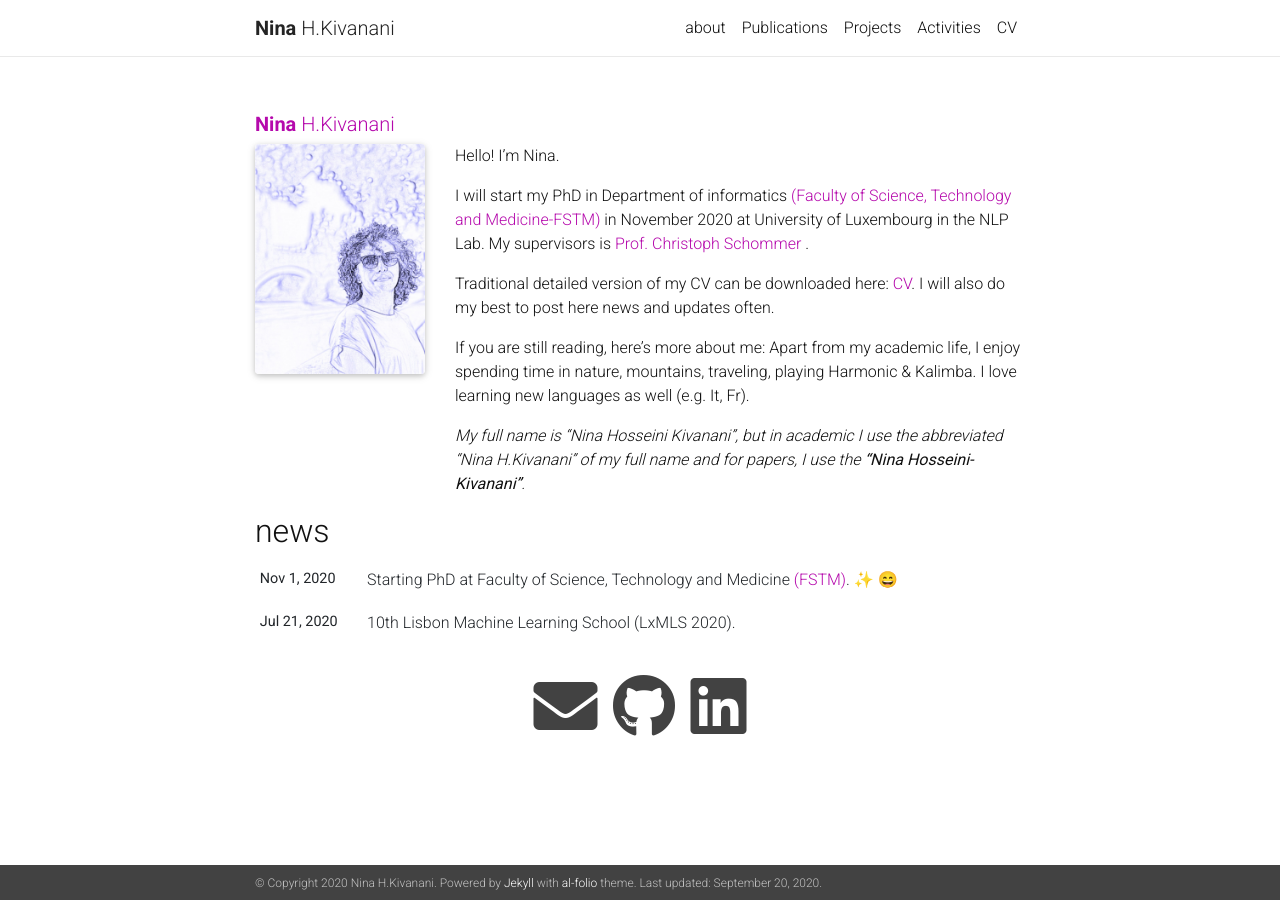
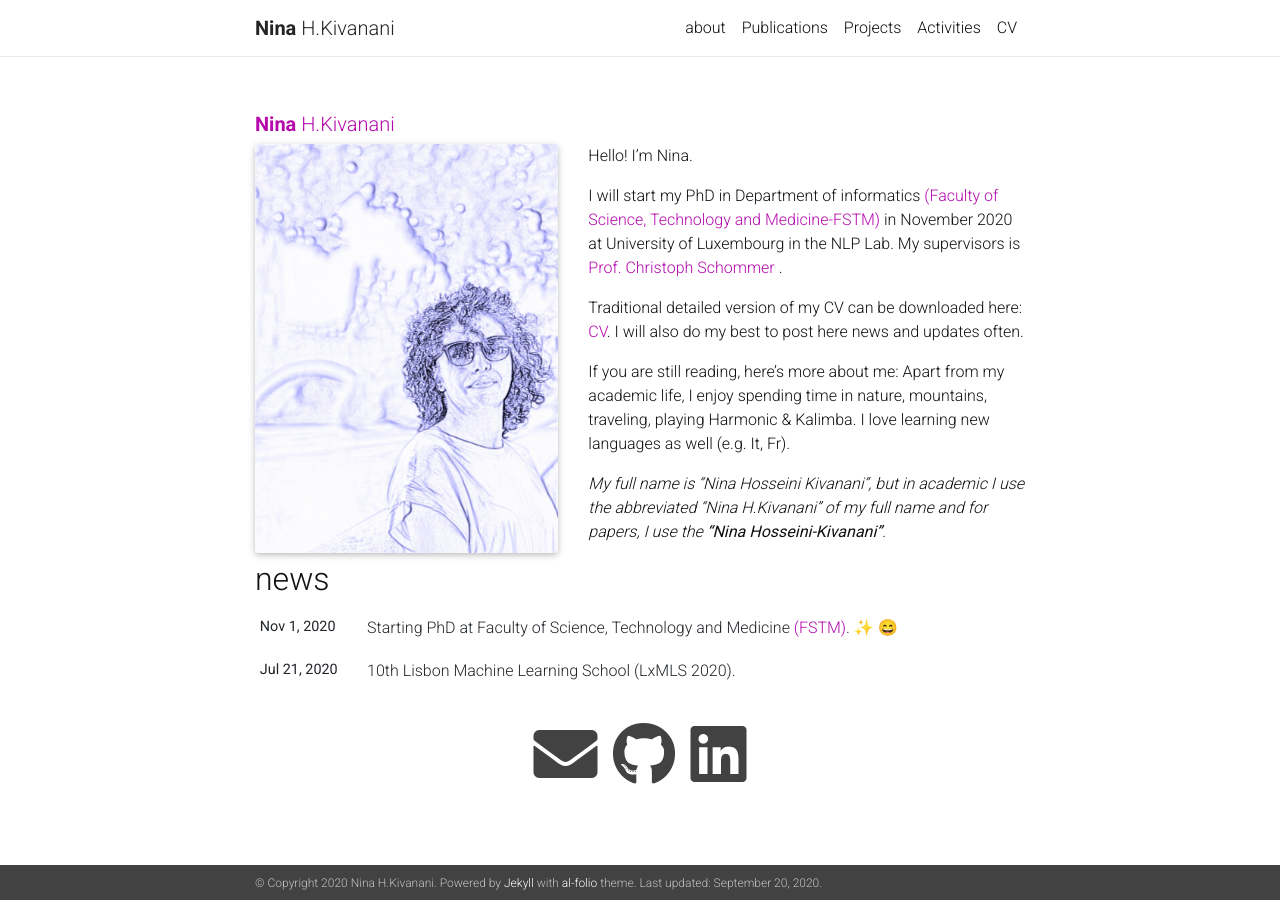
Before and after one commit to NinaHK/NinaHK.github.io, a Jekyll site: the page built from _pages/about.md, in a window 1280 px wide. Built offline with Jekyll 4.4.1, drawn with Linux system fonts in a browser that asks for light colours; nearby versions of some CDN libraries; emoji names are drawn with the system emoji font; a style sheet for code colours, icons or effects is not loaded.

Commit message:
Update about.html

```diff
--- a/_layouts/about.html
+++ b/_layouts/about.html
@@ -25,7 +25,7 @@ layout: default
       </div>
         {% if page.profile %}
         <!---<div class="profile col-3 {% if page.profile.align == 'left' %}order-first{% endif %}">--->
-        <div class="profile col-3 {% if page.profile.align == 'left' %}order-first{% endif %}">
+        <div class="profile col-5 {% if page.profile.align == 'left' %}order-first{% endif %}">
 
           {% if page.profile.image %}
             <!---<img class="one" src="{{ page.profile.image | prepend: '/assets/img/' | prepend: site.baseurl | prepend: site.url }}">--->
```
